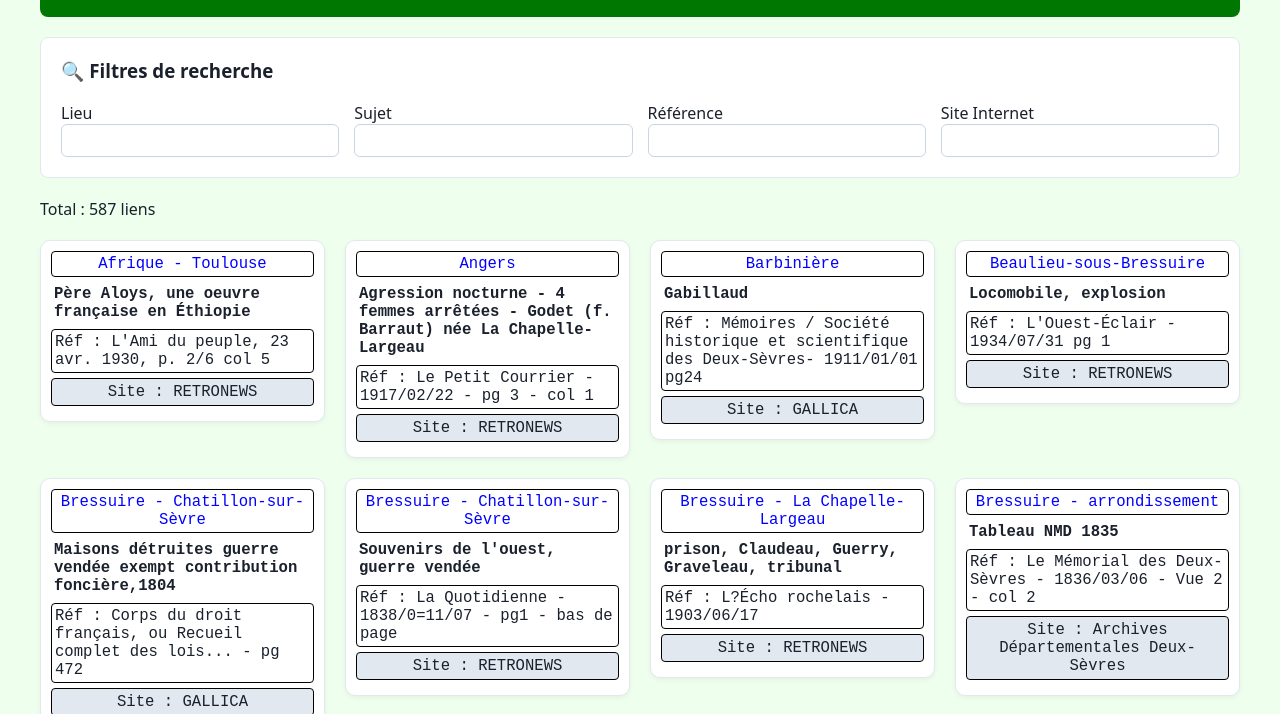
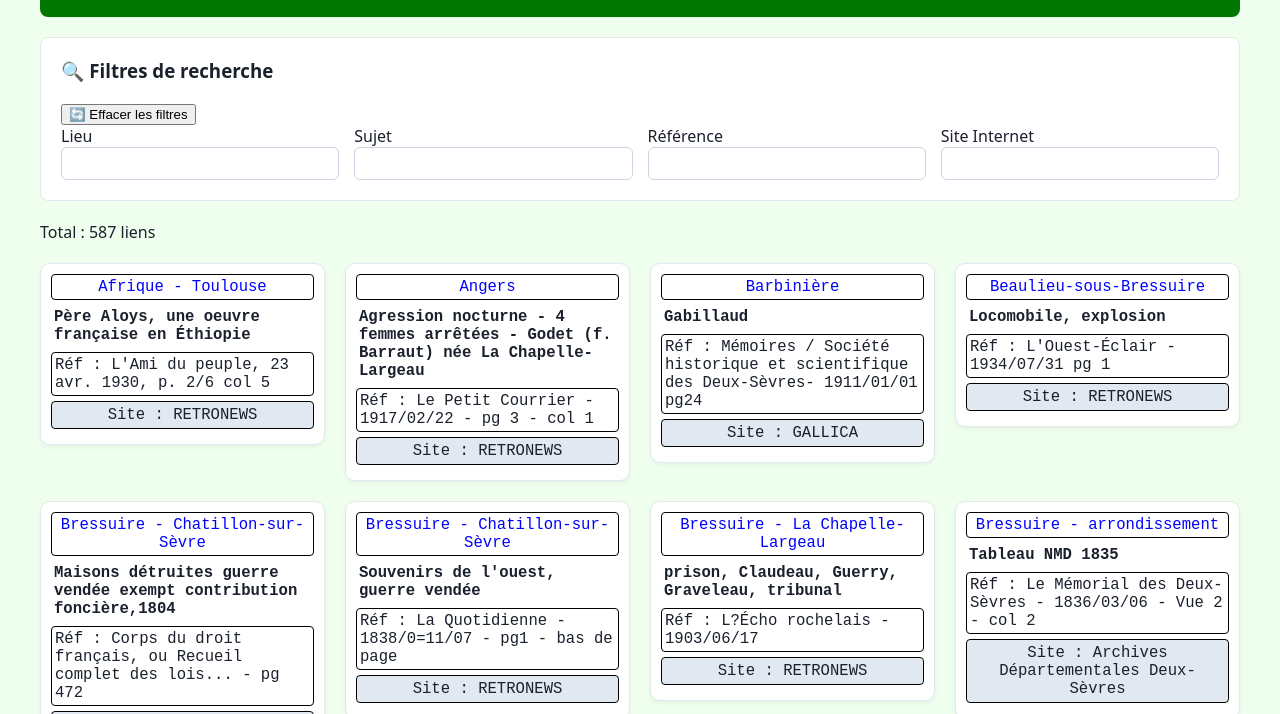
Before and after one commit to gb6756/liens-articles, a plain HTML site: page index.html in a window 1280 px wide. Shown: the part 86-800 px from the top of the page. Drawn offline with nearby package versions, Linux system fonts and the light colour scheme.

Commit message:
Add files via upload

```diff
--- a/app.js
+++ b/app.js
@@ -146,6 +146,15 @@ function cleanString(str) {
         .toLowerCase()
         .normalize("NFD")
         .replace(/[\u0300-\u036f]/g, ""); // Supprime tous les diacritiques (accents)
+		// Remise à zéro des filtres
+function resetFilters() {
+    if (document.getElementById('fCote')) document.getElementById('fCote').value = '';
+    if (document.getElementById('fTitre')) document.getElementById('fTitre').value = '';
+    if (document.getElementById('fAuteur')) document.getElementById('fAuteur').value = '';
+    if (document.getElementById('fResume')) document.getElementById('fResume').value = '';
+    applyFilters();
+}
+
 }
 // --- INITIALISATION AU CHARGEMENT DE LA PAGE ---
 window.addEventListener('DOMContentLoaded', function() {
--- a/index.html
+++ b/index.html
@@ -21,7 +21,10 @@
 
     <!-- Filtres -->
     <div class="card">
-        <h3 style="margin-top:0;">🔍 Filtres de recherche</h3>
+		<div class="filter-header">
+			<h3 style="margin-top:0;">🔍 Filtres de recherche</h3>
+            <button class="btn-reset" onclick="resetFilters()">🔄 Effacer les filtres</button>
+        </div>
         <div class="filter-grid">
             <div class="filter-item"><label>Lieu</label><input type="text" id="fLieu" oninput="applyFilters()"></div>
             <div class="filter-item"><label>Sujet</label><input type="text" id="fSujet" oninput="applyFilters()"></div>
```
